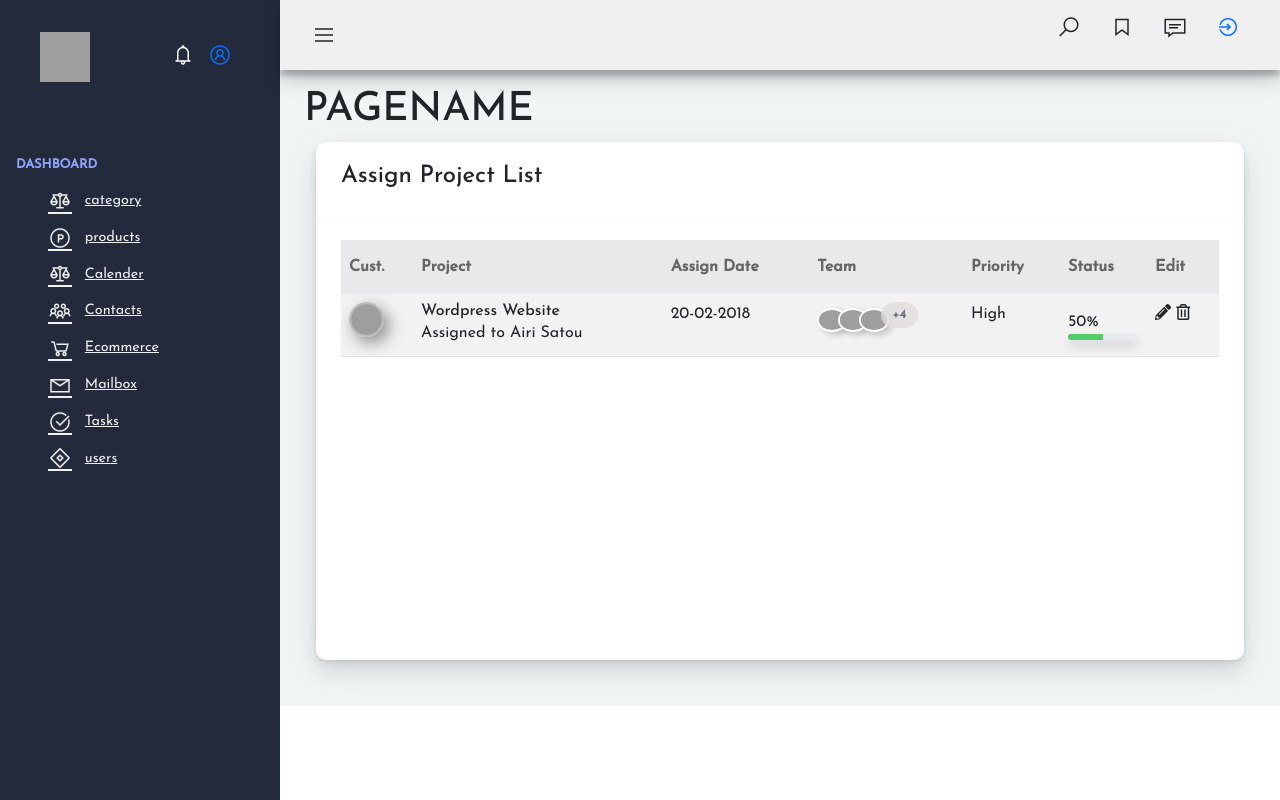
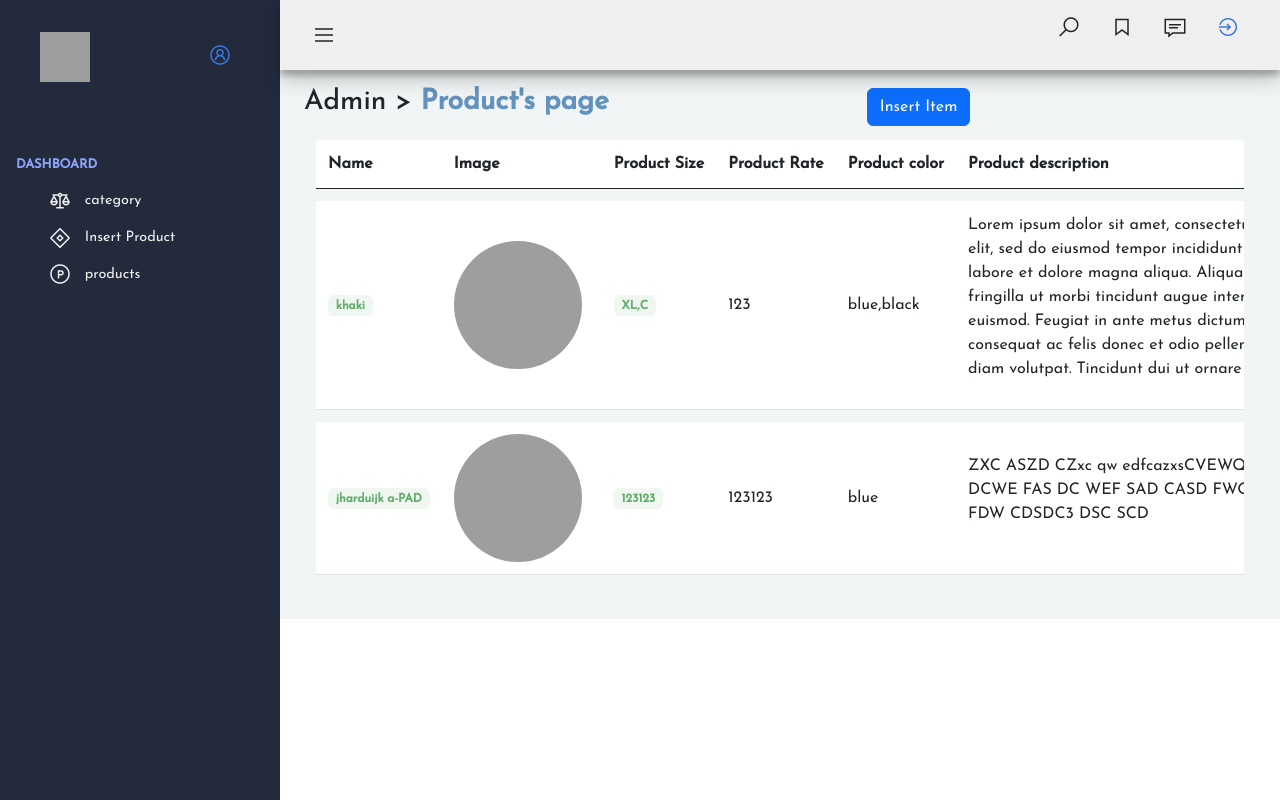
Before and after one commit to hardikp911/phulkarieva, a PHP site: page /admin/product.php in a window 1280 px wide. Run offline with PHP 8.4, Linux system fonts and the light colour scheme; data comes from the database, SQL or seed files in the repository; some libraries are stand-ins or nearby versions; some web fonts are replaced; grey boxes are pictures that could not be loaded.

Commit message:
product display page is ready

```diff
--- a/admin/footer.php
+++ b/admin/footer.php
@@ -1,4 +1,5 @@
-<script  src="./assets/js/script.js"></script>
-  <script src="https://cdn.jsdelivr.net/npm/@popperjs/core@2.11.8/dist/umd/popper.min.js" integrity="sha384-I7E8VVD/ismYTF4hNIPjVp/Zjvgyol6VFvRkX/vR+Vc4jQkC+hVqc2pM8ODewa9r" crossorigin="anonymous"></script>
+<script src="./assets/js/script.js"></script>
+<script src="https://cdn.jsdelivr.net/npm/@popperjs/core@2.11.8/dist/umd/popper.min.js" integrity="sha384-I7E8VVD/ismYTF4hNIPjVp/Zjvgyol6VFvRkX/vR+Vc4jQkC+hVqc2pM8ODewa9r" crossorigin="anonymous"></script>
 <script src="https://cdn.jsdelivr.net/npm/bootstrap@5.3.0/dist/js/bootstrap.min.js" integrity="sha384-fbbOQedDUMZZ5KreZpsbe1LCZPVmfTnH7ois6mU1QK+m14rQ1l2bGBq41eYeM/fS" crossorigin="anonymous"></script>
 <script src="https://code.jquery.com/jquery-1.10.2.min.js"></script>
+<script src="https://cdn.jsdelivr.net/npm/bootstrap@5.3.0/dist/js/bootstrap.bundle.min.js" integrity="sha384-geWF76RCwLtnZ8qwWowPQNguL3RmwHVBC9FhGdlKrxdiJJigb/j/68SIy3Te4Bkz" crossorigin="anonymous"></script>
--- a/admin/header.php
+++ b/admin/header.php
@@ -22,7 +22,8 @@ session_start();
     <link rel="stylesheet" href="https://maxst.icons8.com/vue-static/landings/line-awesome/line-awesome/1.3.0/css/line-awesome.min.css">
     <link href="./assets/css/bootstrap.min.css" rel="stylesheet">
     <link href="https://cdn.jsdelivr.net/npm/bootstrap@5.3.0/dist/css/bootstrap.min.css" rel="stylesheet" integrity="sha384-9ndCyUaIbzAi2FUVXJi0CjmCapSmO7SnpJef0486qhLnuZ2cdeRhO02iuK6FUUVM" crossorigin="anonymous">
-    <script src="https://cdn.jsdelivr.net/npm/bootstrap@5.3.0/dist/js/bootstrap.bundle.min.js" integrity="sha384-geWF76RCwLtnZ8qwWowPQNguL3RmwHVBC9FhGdlKrxdiJJigb/j/68SIy3Te4Bkz" crossorigin="anonymous"></script>
+    <link rel="stylesheet" href="https://cdnjs.cloudflare.com/ajax/libs/boxicons/2.1.0/css/boxicons.min.css" integrity="sha512-pVCM5+SN2+qwj36KonHToF2p1oIvoU3bsqxphdOIWMYmgr4ZqD3t5DjKvvetKhXGc/ZG5REYTT6ltKfExEei/Q==" crossorigin="anonymous" referrerpolicy="no-referrer" />
+    <link rel="stylesheet" href="https://cdnjs.cloudflare.com/ajax/libs/MaterialDesign-Webfont/5.3.45/css/materialdesignicons.css" integrity="sha256-NAxhqDvtY0l4xn+YVa6WjAcmd94NNfttjNsDmNatFVc=" crossorigin="anonymous" />
 
 
     <title>Admin Panel</title>
--- a/admin/product.php
+++ b/admin/product.php
@@ -1,180 +1,86 @@
 <?php include('./header.php');  ?>
 <style type="text/css">
-    .card {
-        background-color: #fff;
-        border-radius: 10px;
-        border: none;
-        position: relative;
-        margin-bottom: 30px;
-        box-shadow: 0 0.46875rem 2.1875rem rgba(90, 97, 105, 0.1), 0 0.9375rem 1.40625rem rgba(90, 97, 105, 0.1), 0 0.25rem 0.53125rem rgba(90, 97, 105, 0.12), 0 0.125rem 0.1875rem rgba(90, 97, 105, 0.1);
+  .project-list-table {
+    border-collapse: separate;
+    border-spacing: 0 12px
   }
 
-    .card .card-header {
-        border-bottom-color: #f9f9f9;
-        line-height: 30px;
-        -ms-grid-row-align: center;
-        align-self: center;
-        width: 100%;
-        padding: 10px 25px;
-        display: flex;
-        align-items: center;
+  .project-list-table tr {
+    background-color: #fff
   }
 
-    .card .card-header,
-    .card .card-body,
-    .card .card-footer {
-        background-color: transparent;
-        padding: 20px 25px;
+  .table-nowrap td,
+  .table-nowrap th {
+    white-space: nowrap;
   }
 
-    .card-header:first-child {
-        border-radius: calc(.25rem - 1px) calc(.25rem - 1px) 0 0;
+  .table-borderless>:not(caption)>*>* {
+    border-bottom-width: 0;
   }
 
-    .card-header {
-        padding: .75rem 1.25rem;
-        margin-bottom: 0;
-        background-color: rgba(0, 0, 0, .03);
-        border-bottom: 1px solid rgba(0, 0, 0, .125);
+  .table>:not(caption)>*>* {
+    padding: 0.75rem 0.75rem;
+    background-color: var(--bs-table-bg);
+    border-bottom-width: 1px;
+    box-shadow: inset 0 0 0 9999px var(--bs-table-accent-bg);
   }
 
-    .table:not(.table-sm) thead th {
-        border-bottom: none;
-        background-color: #e9e9eb;
-        color: #666;
-        padding-top: 15px;
-        padding-bottom: 15px;
-    }
-
-    .table .table-img img {
-        width: 35px;
-        height: 35px;
-        border-radius: 50%;
-        border: 2px solid #bbbbbb;
-        -webkit-box-shadow: 5px 6px 15px 0px rgba(49, 47, 49, 0.5);
-        -moz-box-shadow: 5px 6px 15px 0px rgba(49, 47, 49, 0.5);
-        -ms-box-shadow: 5px 6px 15px 0px rgba(49, 47, 49, 0.5);
-        box-shadow: 5px 6px 15px 0px rgba(49, 47, 49, 0.5);
-        text-shadow: 0 0 black;
-    }
-
-    .table .team-member-sm {
-        width: 32px;
-        -webkit-transition: all 0.25s ease;
-        -o-transition: all 0.25s ease;
-        -moz-transition: all 0.25s ease;
-        transition: all 0.25s ease;
-    }
-
-    .table .team-member {
-        position: relative;
-        width: 30px;
-        white-space: nowrap;
-        border-radius: 1000px;
-        vertical-align: bottom;
-        display: inline-block;
-    }
-
-    .table .order-list li img {
-        border: 2px solid #ffffff;
-        box-shadow: 4px 3px 6px 0 rgba(0, 0, 0, 0.2);
-    }
-
-    .table .team-member img {
-        width: 100%;
-        max-width: 100%;
-        height: auto;
-        border: 0;
-        border-radius: 1000px;
+  .avatar-sm {
+    height: 8rem;
+    width: 8rem;
   }
 
   .rounded-circle {
     border-radius: 50% !important;
   }
 
-    .table .order-list li+li {
-        margin-left: -14px;
-        background: transparent;
+  .me-2 {
+    margin-right: 0.5rem !important;
   }
 
-    .avatar.avatar-sm {
-        font-size: 12px;
-        height: 30px;
-        width: 30px;
+  img,
+  svg {
+    vertical-align: middle;
   }
 
-    .avatar {
-        background: #6777ef;
-        border-radius: 50%;
-        color: #e3eaef;
-        display: inline-block;
-        font-size: 16px;
-        font-weight: 300;
-        margin: 0;
-        position: relative;
-        vertical-align: middle;
-        line-height: 1.28;
-        height: 45px;
-        width: 45px;
+  a {
+    color: #3b76e1;
+    text-decoration: none;
   }
 
-    .table .order-list li .badge {
-        background: rgba(228, 222, 222, 0.8);
-        color: #6b6f82;
-        margin-bottom: 6px;
+  .badge-soft-danger {
+    color: #f56e6e !important;
+    background-color: rgba(245, 110, 110, .1);
   }
 
-    .badge {
-        vertical-align: middle;
-        padding: 7px 12px;
-        font-weight: 600;
-        letter-spacing: 0.3px;
-        border-radius: 30px;
-        font-size: 12px;
+  .badge-soft-success {
+    color: #63ad6f !important;
+    background-color: rgba(99, 173, 111, .1);
   }
 
-    .progress-bar {
-        display: -ms-flexbox;
-        display: -webkit-box;
-        display: flex;
-        -ms-flex-direction: column;
-        -webkit-box-orient: vertical;
-        -webkit-box-direction: normal;
-        flex-direction: column;
-        -ms-flex-pack: center;
-        -webkit-box-pack: center;
-        justify-content: center;
-        overflow: hidden;
-        color: #fff;
-        text-align: center;
-        white-space: nowrap;
-        background-color: #007bff;
-        -webkit-transition: width .6s ease;
-        transition: width .6s ease;
+  .badge-soft-primary {
+    color: #3b76e1 !important;
+    background-color: rgba(59, 118, 225, .1);
   }
 
-    .bg-success {
-        background-color: #54ca68 !important;
+  .badge-soft-info {
+    color: #57c9eb !important;
+    background-color: rgba(87, 201, 235, .1);
   }
 
-    .bg-purple {
-        background-color: #9c27b0 !important;
+  .avatar-title {
+    align-items: center;
+    background-color: #3b76e1;
     color: #fff;
+    display: flex;
+    font-weight: 500;
+    height: 100%;
+    justify-content: center;
+    width: 100%;
   }
 
-    .bg-cyan {
-        background-color: #10cfbd !important;
-        color: #fff;
-    }
-
-    .bg-red {
-        background-color: #f44336 !important;
-        color: #fff;
-    }
-
-    .progress {
-        -webkit-box-shadow: 0 0.4rem 0.6rem rgba(0, 0, 0, 0.15);
-        box-shadow: 0 0.4rem 0.6rem rgba(0, 0, 0, 0.15);
+  .bg-soft-primary {
+    background-color: rgba(59, 118, 225, .25) !important;
   }
 </style>
 
@@ -188,140 +94,89 @@
       <div class="main">
         <div class="page-header">
           <div class="content">
-                        <h1>PAGENAME</h1>
+            <div style="display: flex; justify-content: space-between; align-items: center;">
+              <h3>Admin &gt; <span class="highlight">Product's page</span></h3>
+              <a href="./insertProduct.php" class="btn btn-primary">Insert Item</a>
+            </div>
           </div>
         </div>
 
+
+
+
       </div>
       <section class="body">
-                <!-- code for use to make pages -->
-                <link
-      rel="stylesheet"
-      href="https://cdnjs.cloudflare.com/ajax/libs/font-awesome/5.12.1/css/all.min.css"
-      integrity="sha256-mmgLkCYLUQbXn0B1SRqzHar6dCnv9oZFPEC1g1cwlkk="
-      crossorigin="anonymous"
-    />
         <div class="container">
           <div class="row">
-        <div class="col-12 col-sm-12 col-md-12">
-          <div class="card">
-            <div class="card-header">
-              <h4>Assign Project List</h4>
-            </div>
-            <div class="card-body">
-              <div
-                class="table-responsive"
-                id="proTeamScroll"
-                tabindex="2"
-                style="height: 400px; overflow: hidden; outline: none"
-              >
-                <table class="table table-striped">
+            <div class="col-lg-12">
+              <div class>
+                <div class="table-responsive">
+                  <table class="table project-list-table table-nowrap align-middle table-borderless">
                     <thead>
                       <tr>
-                      <th>Cust.</th>
-                      <th>Project</th>
-                      <th>Assign Date</th>
-                      <th>Team</th>
-                      <th>Priority</th>
-                      <th>Status</th>
-                      <th>Edit</th>
+
+                        <th scope="col">Name</th>
+                        <th scope="col">Image</th>
+                        <th scope="col">Product Size</th>
+                        <th scope="col">Product Rate</th>
+                        <th scope="col">Product color</th>
+                        <th scope="col">Product description</th>
+                        <th scope="col" style="width: 200px;">Action</th>
                       </tr>
                     </thead>
+                    <?php
+
+                    include('../database/connection.php');
+                    $sql = "SELECT * FROM products";
+                    $fetchproductresult = mysqli_query($conn, $sql);
+
+
+                    ?>
                     <tbody>
+                      <?php
+                      while ($row = mysqli_fetch_assoc($fetchproductresult)) :
 
+                        $content = $row['product_description']; // Assuming $row['product_description'] contains the content you want to divide
+
+                        $words = explode(' ', $content); // Split the content into an array of words
+                        $lines = array_chunk($words, 7);
+                      ?>
                         <tr>
-                      <td class="table-img">
-                        <img
-                          src="https://bootdey.com/img/Content/avatar/avatar8.png"
-                          alt
-                        />
+                          <td><span class="badge badge-soft-success mb-0"><?php echo $row['product_name']; ?></span></td>
+                          <td><img src="<?php echo $row['product_image_path']; ?>" alt class="avatar-sm rounded-circle me-2" /></td>
+                          <td><span class="badge badge-soft-success mb-0"><?php echo $row['product_size']; ?></span></td>
+                          <td style="width: 100px;"><?php echo $row['product_rate']; ?></td>
+                          <td style="width: 100px;"><?php echo $row['product_color']; ?></td>
+                          <td>
+                            <p><?php foreach ($lines as $line) {
+                                  echo implode(' ', $line) . "<br>"; // Output each line of words separated by a space and followed by a line break
+                                } ?></p>
                           </td>
+
                           <td>
-                        <h6 class="mb-0 font-13">Wordpress Website</h6>
-                        <p class="m-0 font-12">
-                          Assigned to<span class="col-green font-weight-bold">
-                            Airi Satou</span
-                          >
-                        </p>
-                      </td>
-                      <td>20-02-2018</td>
-                      <td class="text-truncate">
-                        <ul class="list-unstyled order-list m-b-0">
-                          <li class="team-member team-member-sm">
-                            <img
-                              class="rounded-circle"
-                              src="https://bootdey.com/img/Content/avatar/avatar1.png"
-                              alt="user"
-                              data-toggle="tooltip"
-                              title
-                              data-original-title="Wildan Ahdian"
-                            />
+                            <ul class="list-inline mb-0">
+                              <li class="list-inline-item">
+                                <a href="javascript:void(0);" data-bs-toggle="tooltip" data-bs-placement="top" title="Edit" class="px-2 text-primary"><i class="bx bx-pencil font-size-18"></i></a>
                               </li>
-                          <li class="team-member team-member-sm">
-                            <img
-                              class="rounded-circle"
-                              src="https://bootdey.com/img/Content/avatar/avatar2.png"
-                              alt="user"
-                              data-toggle="tooltip"
-                              title
-                              data-original-title="John Deo"
-                            />
-                          </li>
-                          <li class="team-member team-member-sm">
-                            <img
-                              class="rounded-circle"
-                              src="https://bootdey.com/img/Content/avatar/avatar3.png"
-                              alt="user"
-                              data-toggle="tooltip"
-                              title
-                              data-original-title="Sarah Smith"
-                            />
-                          </li>
-                          <li class="avatar avatar-sm">
-                            <span class="badge badge-primary">+4</span>
+                              <li class="list-inline-item">
+                                <a href="javascript:void(0);" data-bs-toggle="tooltip" data-bs-placement="top" title="Delete" class="px-2 text-danger"><i class="bx bx-trash-alt font-size-18"></i></a>
                               </li>
                             </ul>
                           </td>
-                      <td>
-                        <div class="badge-outline col-red">High</div>
-                      </td>
-                      <td class="align-middle">
-                        <div class="progress-text">50%</div>
-                        <div
-                          class="progress"
-                          data-height="6"
-                          style="height: 6px"
-                        >
-                          <div
-                            class="progress-bar bg-success"
-                            data-width="50%"
-                            style="width: 50%"
-                          ></div>
-                        </div>
-                      </td>
-                      <td>
-                        <a
-                          data-toggle="tooltip"
-                          title
-                          data-original-title="Edit"
-                          ><i class="fas fa-pencil-alt"></i
-                        ></a>
-                        <a
-                          data-toggle="tooltip"
-                          title
-                          data-original-title="Delete"
-                          ><i class="far fa-trash-alt"></i
-                        ></a>
-                      </td>
                         </tr>
+                      <?php endwhile; ?>
+
+
+
 
                     </tbody>
                   </table>
                 </div>
               </div>
             </div>
+
           </div>
-      </div>
+
         </div>
       </section>
     </main>
@@ -331,11 +186,8 @@
 
 </html>
 <!-- partial -->
-<script src="./assets/js/script.js"></script>
+<?php include('./footer.php');  ?>
 
-<script src="https://code.jquery.com/jquery-1.10.2.min.js"></script>
-    <script src="https://cdn.jsdelivr.net/npm/bootstrap@4.4.1/dist/js/bootstrap.bundle.min.js"></script>
-    <script type="text/javascript"></script>
 </body>
 
 </html>
--- a/admin/sidebar.php
+++ b/admin/sidebar.php
@@ -5,7 +5,7 @@
             <img src="https://i.pinimg.com/originals/c2/ac/53/c2ac53c54fb5eb42b67b02fefb61f6ab.png" class="img-logo" alt="logo">
 
             <div class="brand-icons">
-                <span class="las la-bell"></span>
+                <!-- <span class="las la-bell"></span> -->
                 <a href="./profile.php">
                     <span class="las la-user-circle"></span>
                 </a>
@@ -34,13 +34,14 @@
                 <span class="category">Dashboard</span>
                 <ul>
                     <li><a href="./category.php"><span class="las la-balance-scale"></span>category</a></li>
+                    <li><a href="./insertProduct.php"><span class="lab la-jira"></span>Insert Product</a></li>
                     <li><a href="./product.php"><span class="lab la-product-hunt"></span>products</a></li>
-                    <li><a href="#"><span class="las la-balance-scale"></span>Calender</a></li>
+                    <!-- <li><a href="#"><span class="las la-balance-scale"></span>Calender</a></li>
                     <li><a href="#"><span class="las la-users"></span>Contacts</a></li>
                     <li><a href="#"><span class="las la-shopping-cart"></span>Ecommerce</a></li>
                     <li><a href="#"><span class="las la-envelope"></span>Mailbox</a></li>
                     <li><a href="#"><span class="las la-check-circle"></span>Tasks</a></li>
-                    <li><a href="./user.php"><span class="lab la-jira"></span>users</a></li>
+                    <li><a href="./user.php"><span class="lab la-jira"></span>users</a></li> -->
 
 
                 </ul>
```
Also changed, not shown: database/sql file/phulkarieva.sql (+87 -8 lines), admin/sample.php (added). Lines whose indentation alone changed are shown as unchanged.
